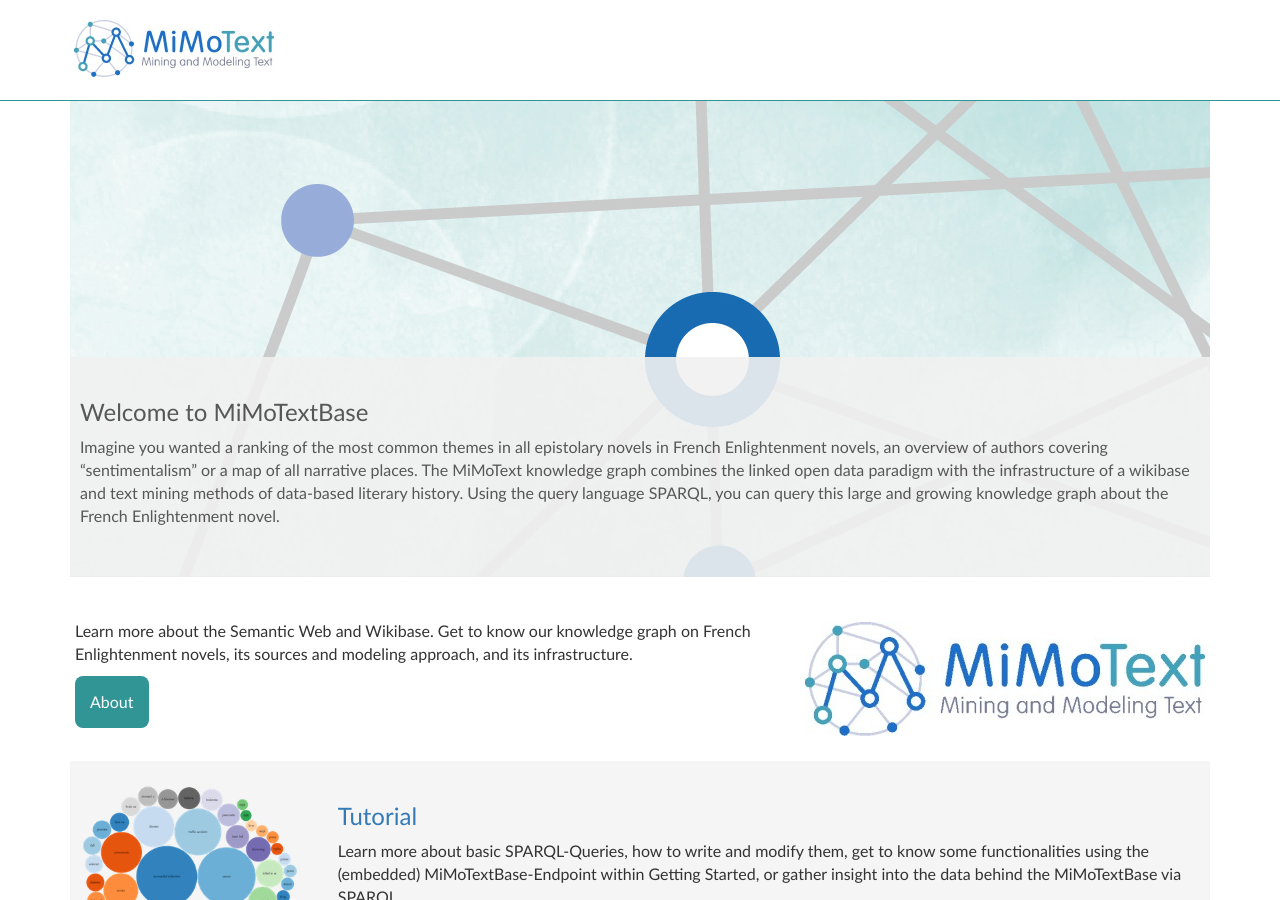
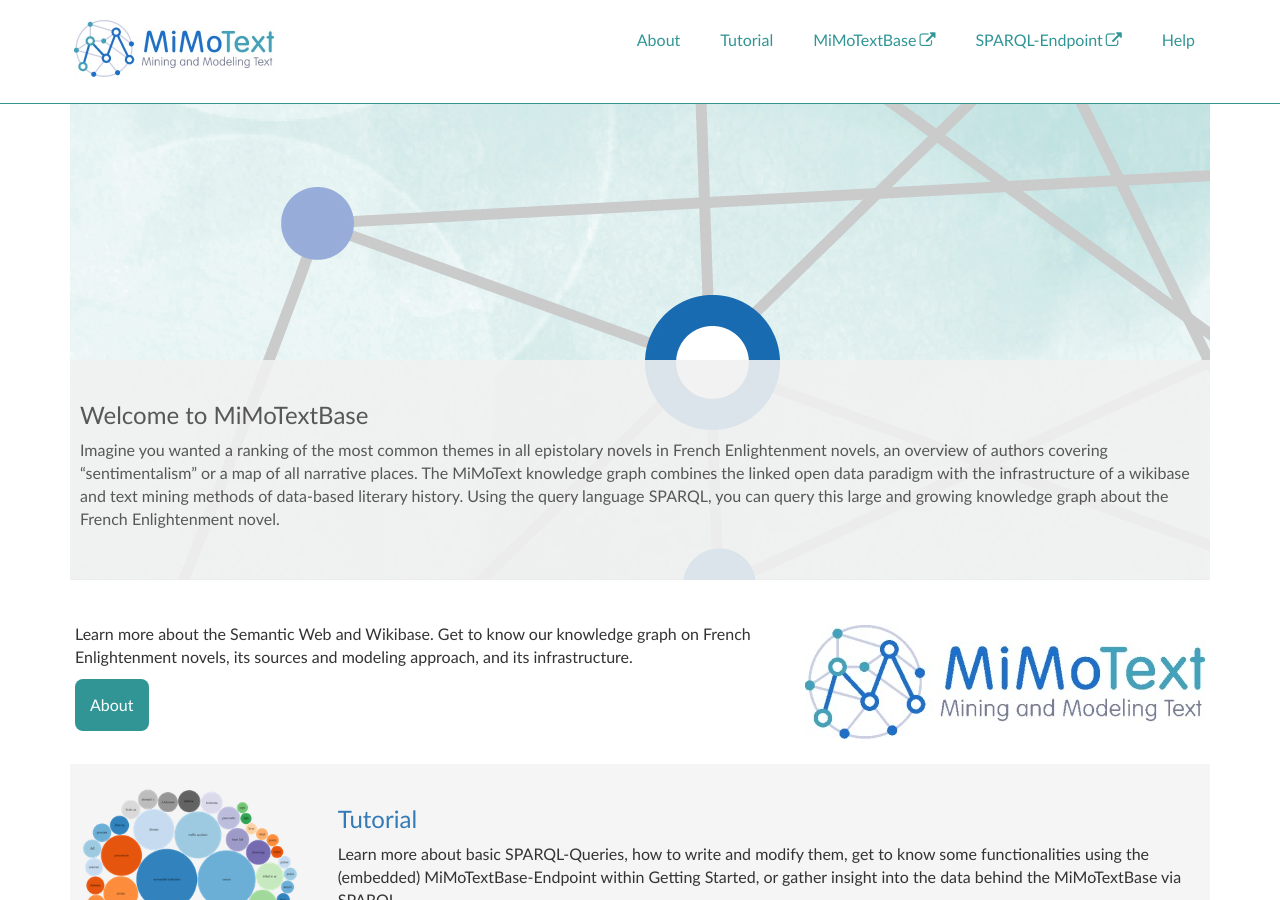
Before and after one commit to MiMoText/MiMoTextBase_Tutorial, a Jekyll site: the page built from index.md, in a window 1280 px wide and 900 px high. Built offline with Jekyll 4.4.1, drawn with Linux system fonts in a browser that asks for light colours; our own code applies the rules of GitHub Pages for plain Markdown files; comment, search, counter and statistics services are not loaded; some of the changed lines change nothing that is shown.

Commit message:
Update _config.yml

```diff
--- a/_config.yml
+++ b/_config.yml
@@ -64,7 +64,7 @@
 defaults:
   -
     scope:
-      path: "pages"
+      path: ""
       type: "pages"
     values:
       layout: "page"
@@ -73,17 +73,6 @@
       search: true
       sidebar: home_sidebar
       topnav: topnav
-
-  -
-    scope:
-      path: "pages/tutorial"
-      type: "pages"
-    values:
-      layout: "page"
-      comments: false
-      search: true
-      sidebar: home_sidebar
-      topnav: topnav_tut
 
   -
     scope:
```
